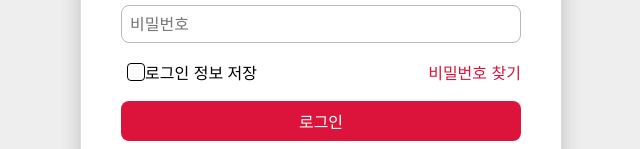
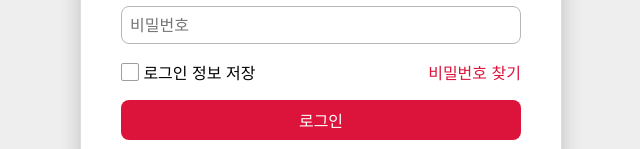
Before and after one commit to DevKor-github/academ-frontend, a React (Create React App) app: page /login in a window 1280 px wide. Shown: the part 369-518 px from the top of the page, without its empty margins (319-959 px from the left). Built offline with nearby package versions, Linux system fonts and the light colour scheme; a web font is replaced by a local one.

Commit message:
Design Complete Toggle

```diff
--- /dev/null
+++ b/src/components/base/Toggle.module.css
@@ -0,0 +1,78 @@
+
+
+
+input[type='checkbox'] {
+  display: none;
+}
+
+input[type='checkbox'] + label{
+  display: flex;
+  justify-content: center;
+  align-items: center;
+  position: relative;
+  cursor: pointer;
+  color: var(--fore-0);
+}
+
+input[type='checkbox'] + label > span > span > svg{
+  stroke: white;
+  stroke-width: 3px;
+}
+
+input[type='checkbox'] + label > span{
+  cursor: pointer;
+  display: flex;
+  justify-content: center;
+  align-items: center;
+  margin-right: .3em;
+  width: 1.1em;
+  height: 1.1em;
+  background: none;
+  border: 1px solid #9E9E9E;
+  border-radius: 2px;
+  cursor: pointer;
+  transition: all 250ms cubic-bezier(.4,.0,.23,1);
+}
+
+input[type='checkbox'] + label > span > span{
+  overflow: hidden;
+  display: flex;
+  justify-content: center;
+  align-items: center;
+  width: 0px;
+  height: 0px;
+}
+
+input[type='checkbox']:checked + label > span > span{
+  width: 1.1em;
+  height: 1.1em;
+  transition: all 250ms cubic-bezier(.4,.0,.23,1);
+}
+
+
+input[type='checkbox'] + label:hover, input[type='checkbox']:focus + label{
+  color: var(--fore-0);
+}
+
+input[type='checkbox']:checked + label > span{
+  width: 1.1em;
+  height: 1.1em;
+  background: var(--accent);
+  border: 1px solid var(--accent);
+}
+
+
+@keyframes smooooooth {
+  0% {
+    transform : scale(0);
+    animation-timing-function: ease-in-out;
+  }
+  /* 50% {
+    transform : scale(0.75);
+    animation-timing-function: ease-in-out;
+  } */
+  100% {
+    transform : none;
+    animation-timing-function: ease-in-out;
+  }
+}
--- a/src/components/base/Toggle.tsx
+++ b/src/components/base/Toggle.tsx
@@ -1,29 +1,43 @@
+import { CheckIcon } from '../../icons';
+
+import './Toggle.module.css';
+
 interface ToggleProps {
-  value: boolean;
+  id?: string;
+  value?: boolean;
   label: string;
   onClick: (event: never) => unknown;
   [key: string]: unknown;
 }
 
-export default function Toggle({ value, label, ...restProps }: ToggleProps) {
+export default function Toggle({ id, value, label, onClick }: ToggleProps) {
   return (
-    <button
-      tabIndex={0}
-      style={{ justifyContent: 'center', alignItems: 'center', display: 'flex', background: 'none', border: 'none' }}
-      {...restProps}
-    >
+    <section>
       <span
+        tabIndex={0}
         style={{
-          display: 'inline-block',
-          minWidth: '18px',
-          minHeight: '18px',
-          aspectRatio: 1,
-          background: value ? 'red' : 'none',
-          border: 'solid 1px black',
-          borderRadius: '4px',
+          justifyContent: 'center',
+          alignItems: 'center',
+          display: 'flex',
+          background: 'none',
+          border: 'none',
+          cursor: 'pointer',
+          color: 'var(--fore-0)',
+          padding: '0px',
         }}
-      />
-      {label}
-    </button>
+        onClick={onClick}
+        // {...restProps}
+      >
+        <input id={id} role="switch" type="checkbox" defaultChecked={value} />
+        <label htmlFor={id}>
+          <span id={id}>
+            <span id={id}>
+              <CheckIcon width="20px" height="20px" />
+            </span>
+          </span>
+          {label}
+        </label>
+      </span>
+    </section>
   );
 }
```
